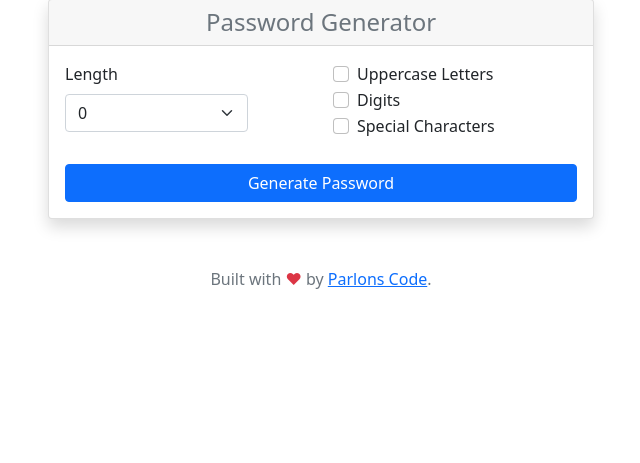
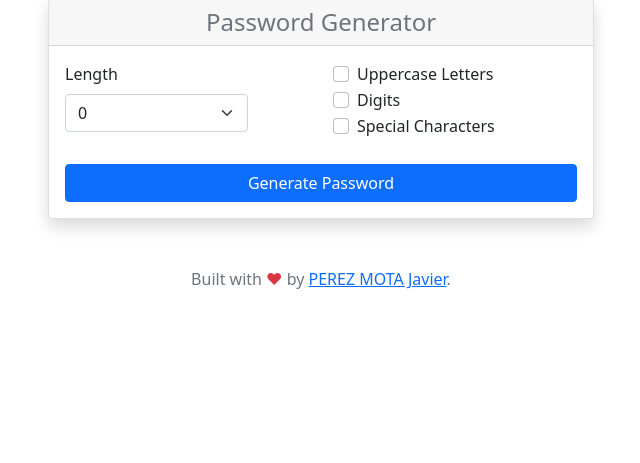
Before and after one commit to perezmotajavier/Dps6, a Symfony app: template templates/pages/home.html.twig in a window 1280 px wide. Shown: the part 247-710 px from the top of the page, without its empty margins (319-959 px from the left). Run offline with Twig, Linux system fonts and the light colour scheme; the template is opened without the code that fills it, so the values that code supplies are empty; some libraries are stand-ins or nearby versions.

Commit message:
[WIP] Project updated

```diff
--- a/composer.json
+++ b/composer.json
@@ -16,7 +16,8 @@
         "symfony/runtime": "6.0.*",
         "symfony/twig-bundle": "6.0.*",
         "symfony/ux-turbo": "^2.3",
-        "symfony/yaml": "6.0.*"
+        "symfony/yaml": "6.0.*",
+        "symplify/symfony-static-dumper": "^11.1"
     },
     "require-dev": {
         "symfony/debug-bundle": "6.0.*",
--- a/templates/base.html.twig
+++ b/templates/base.html.twig
@@ -28,7 +28,7 @@
 
         <p class="mt-5 text-muted text-center">
             Built with <span class="text-danger">&hearts;</span>
-            by <a href="https://parlonscode.com">Parlons Code</a>.
+            by <a href="https://www.codeur.com/-perez-mota-javier">PEREZ MOTA Javier</a>.
         </p>
     </div>
 </main>
```
Also changed, not shown: 1 other file.
